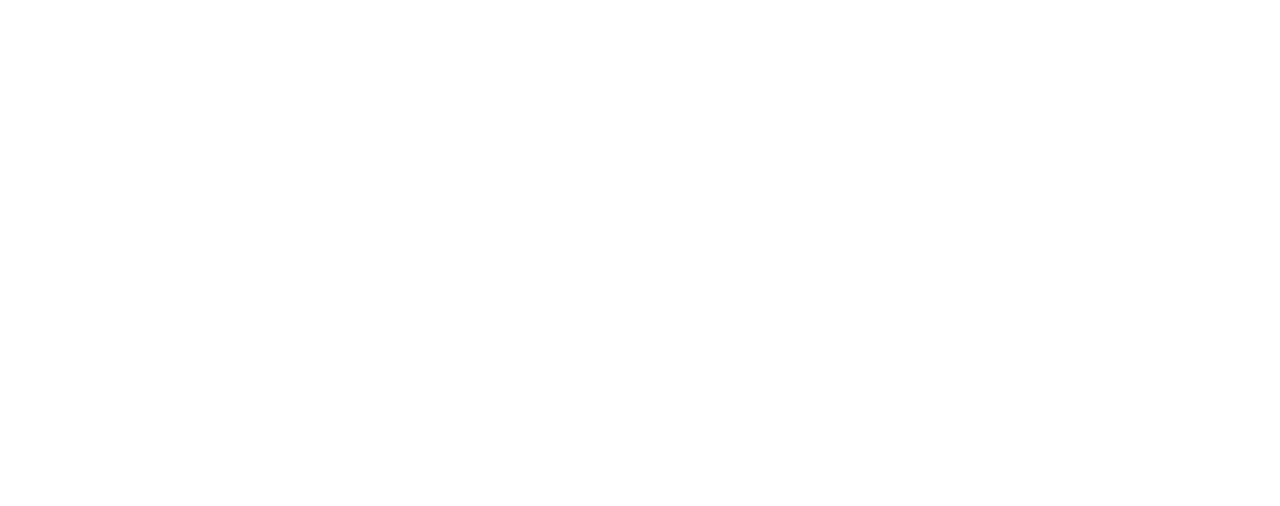
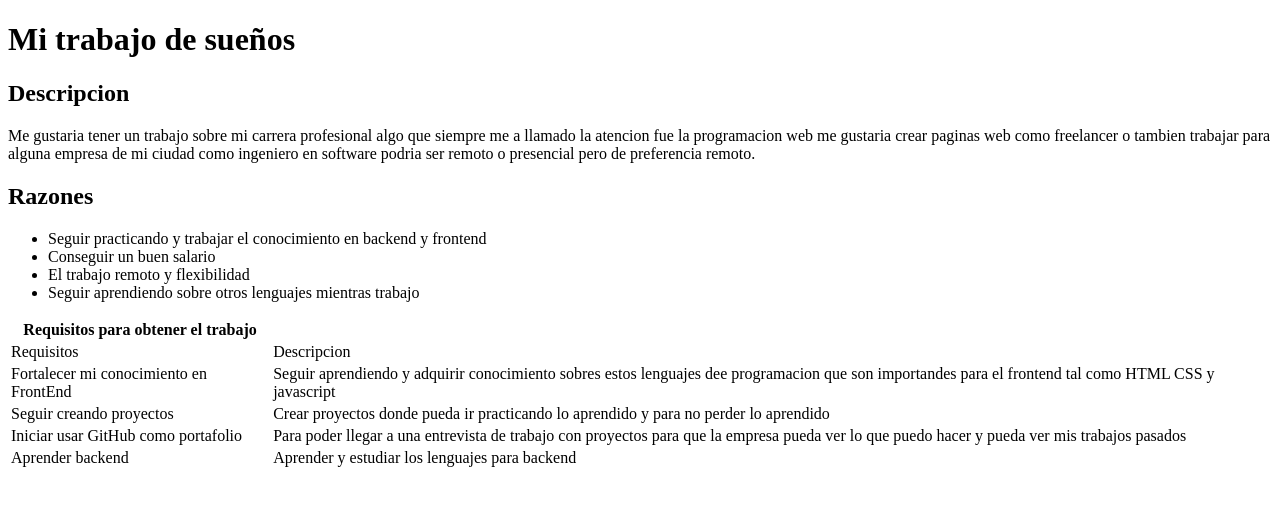
Before and after one commit to tacosdechorizo/Reto, a plain HTML site: page index.html in a window 1280 px wide. Drawn offline with Linux system fonts and the light colour scheme.

Commit message:
HTML TERMINADO

```diff
--- a/index.html
+++ b/index.html
@@ -6,6 +6,53 @@
     <title>Mi trabajo de sueños</title>
 </head>
 <body>
-
+    <h1 id="Titulo">Mi trabajo de sueños</h1>
+    <div class="Cuadro">
+    <h2>Descripcion</h2>
+    <p>Me gustaria tener un trabajo sobre mi carrera profesional algo que siempre
+        me a llamado la atencion fue la programacion web me gustaria crear paginas web
+        como freelancer o tambien trabajar para alguna empresa de mi ciudad como ingeniero en software
+        podria ser remoto o presencial pero de preferencia remoto.
+    </p>
+    </div>
+    <div class="Cuadro">
+    <h2>Razones</h2>
+    <ul>
+        <li>Seguir practicando y trabajar el conocimiento en backend y frontend</li>
+        <li>Conseguir un buen salario</li>
+        <li>El trabajo remoto y flexibilidad</li>
+        <li>Seguir aprendiendo sobre otros lenguajes mientras trabajo</li>
+    </ul>
+    </div>
+    <div class="Cuadro">
+    <table>
+        <th>Requisitos para obtener el trabajo</th>
+        <tr>
+            <td>Requisitos</td>
+            <td>Descripcion</td>
+        </tr>
+        <tr>
+            <td>Fortalecer mi conocimiento en FrontEnd</td>
+            <td>Seguir aprendiendo y adquirir conocimiento sobres estos lenguajes
+                dee programacion que son importandes para el frontend tal como HTML CSS
+                y javascript
+            </td>
+        </tr>
+        <tr>
+            <td>Seguir creando proyectos</td>
+            <td>Crear proyectos donde pueda ir practicando lo aprendido y para no perder lo aprendido</td>
+        </tr>
+        <tr>
+            <td>Iniciar usar GitHub como portafolio</td>
+            <td>Para poder llegar a una entrevista de trabajo con proyectos
+                para que la empresa pueda ver lo que puedo hacer y pueda ver mis trabajos pasados
+            </td>
+        </tr>
+        <tr>
+            <td>Aprender backend</td>
+            <td>Aprender y estudiar los lenguajes para backend</td>
+        </tr>
+    </table>
+    </div>
 </body>
 </html>
```
